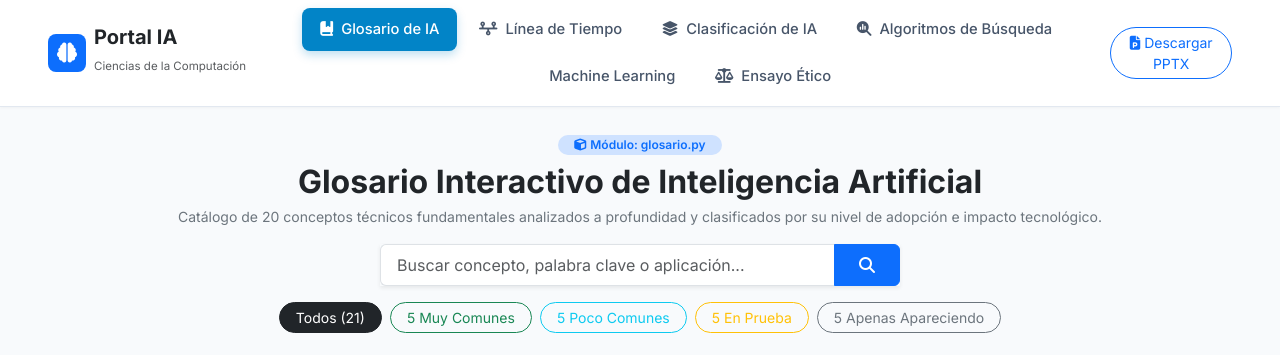
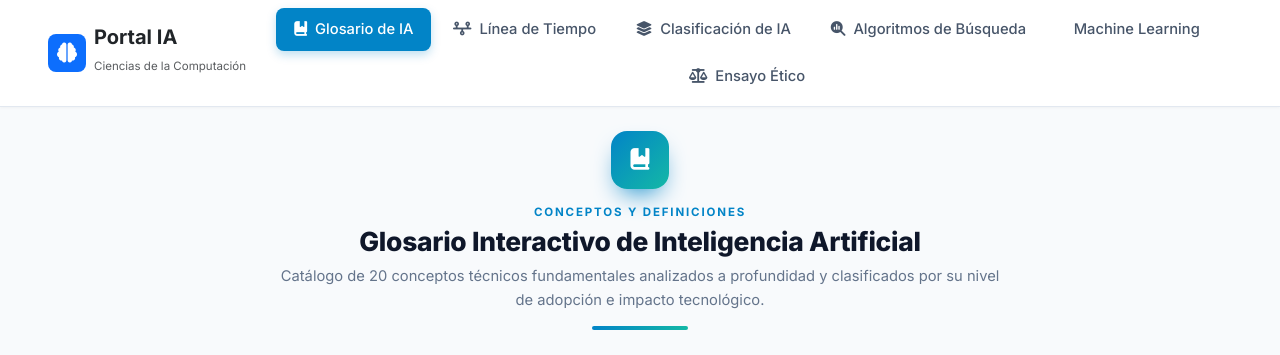
Before and after one commit to Cesar27-GIF/Web_py, a Flask app: page / in a window 1280 px wide. Shown: the top 355 px of the page. Run offline with Flask 3, Linux system fonts and the light colour scheme.

Commit message:
Redisenio de secciones: encabezados hero con degradados por seccion, fuera badges de modulo y boton PPTX, mejoras en tarjetas y linea de tiempo

```diff
--- a/templates/index.html
+++ b/templates/index.html
@@ -475,6 +475,85 @@
             body { background: #ffffff; }
             .navbar-custom, footer, .no-print { display: none !important; }
         }
+
+        /* ============================================================ */
+        /* ENCABEZADOS HERO DE SECCIÓN + mejoras visuales                 */
+        /* ============================================================ */
+        .section-hero {
+            text-align: center;
+            margin-bottom: 2.4rem;
+            position: relative;
+        }
+        .hero-icon {
+            width: 58px;
+            height: 58px;
+            margin: 0 auto 14px;
+            display: flex;
+            align-items: center;
+            justify-content: center;
+            color: #ffffff;
+            font-size: 1.35rem;
+            border-radius: 16px;
+            background: linear-gradient(135deg, var(--hero-a), var(--hero-b));
+            box-shadow: 0 12px 26px -10px var(--hero-a);
+        }
+        .hero-kicker {
+            display: block;
+            font-size: 0.72rem;
+            font-weight: 700;
+            letter-spacing: 0.16em;
+            text-transform: uppercase;
+            color: var(--hero-a);
+            margin-bottom: 4px;
+        }
+        .hero-title {
+            font-weight: 800;
+            color: var(--slate-900);
+            margin: 0 0 8px;
+            font-size: 1.65rem;
+            letter-spacing: -0.01em;
+        }
+        .hero-sub {
+            color: var(--slate-500);
+            font-size: 0.92rem;
+            max-width: 720px;
+            margin: 0 auto 14px;
+            line-height: 1.6;
+        }
+        .hero-line {
+            height: 4px;
+            width: 96px;
+            margin: 0 auto;
+            border-radius: 99px;
+            background: linear-gradient(90deg, var(--hero-a), var(--hero-b));
+        }
+        .hero-glosario   { --hero-a: #0284c7; --hero-b: #14b8a6; }
+        .hero-timeline   { --hero-a: #d97706; --hero-b: #e11d48; }
+        .hero-clasifica  { --hero-a: #7c3aed; --hero-b: #db2777; }
+        .hero-algoritmos { --hero-a: #0284c7; --hero-b: #7c3aed; }
+        .hero-ml         { --hero-a: #e11d48; --hero-b: #7c3aed; }
+
+        /* Círculos numerados con degradado (pipeline ML + criterios algoritmos) */
+        .step-circle {
+            background: linear-gradient(135deg, #0284c7, #7c3aed) !important;
+            box-shadow: 0 6px 14px -4px rgba(2, 132, 199, 0.45);
+        }
+
+        /* Línea de tiempo con degradado y fichas con vida propia */
+        .timeline-line { background: linear-gradient(180deg, #0284c7, #7c3aed, #14b8a6) !important; }
+        .timeline-card .badge.bg-primary {
+            background: linear-gradient(135deg, #d97706, #e11d48) !important;
+        }
+        .timeline-badge { transition: transform 0.2s ease; }
+        .timeline-item:hover .timeline-badge { transform: scale(1.12); }
+
+        /* Glosario: zoom de imagen al pasar el mouse + borde superior por nivel */
+        .card-term .card-img-top { transition: transform 0.35s ease; }
+        .card-term:hover .card-img-top { transform: scale(1.05); }
+        .nivel-top-comun { border-top: 3px solid #16a34a; }
+        .nivel-top-poco_comun { border-top: 3px solid #0284c7; }
+        .nivel-top-prueba { border-top: 3px solid #d97706; }
+        .nivel-top-emergente { border-top: 3px solid #7c3aed; }
 
         footer {
             background-color: #ffffff;
@@ -538,9 +617,6 @@
             </div>
 
             <div class="d-none d-md-flex align-items-center gap-2">
-                <a href="/static/Glosario_y_Evolucion_IA.pptx" download class="btn btn-sm btn-outline-primary rounded-pill px-3">
-                    <i class="fa-solid fa-file-powerpoint me-1"></i>Descargar PPTX
-                </a>
             </div>
         </div>
     </nav>
@@ -551,13 +627,15 @@
     <section id="sec-glosario" class="py-4 {% if seccion_activa != 'glosario' %}d-none{% endif %}">
         <div class="container">
             <div class="text-center mb-4">
-                <span class="badge bg-primary-subtle text-primary fw-semibold px-3 py-1 rounded-pill mb-2">
-                    <i class="fa-solid fa-cube me-1"></i>Módulo: glosario.py
-                </span>
-                <h2 class="fw-bold text-dark mb-1">Glosario Interactivo de Inteligencia Artificial</h2>
-                <p class="text-secondary small max-w-2xl mx-auto">
-                    Catálogo de 20 conceptos técnicos fundamentales analizados a profundidad y clasificados por su nivel de adopción e impacto tecnológico.
-                </p>
+                <div class="section-hero hero-glosario">
+                    <div class="hero-icon"><i class="fa-solid fa-book-bookmark"></i></div>
+                    <span class="hero-kicker">Conceptos y definiciones</span>
+                    <h2 class="hero-title">Glosario Interactivo de Inteligencia Artificial</h2>
+                    <p class="hero-sub">
+                        Catálogo de 20 conceptos técnicos fundamentales analizados a profundidad y clasificados por su nivel de adopción e impacto tecnológico.
+                    </p>
+                    <div class="hero-line"></div>
+                </div>
 
                 <!-- Buscador de Términos -->
                 <form action="/" method="GET" class="mx-auto my-3" style="max-width: 520px;">
@@ -600,7 +678,7 @@
             <div class="row g-4">
                 {% for item in terminos %}
                 <div class="col-md-6 col-lg-4">
-                    <div class="card card-term h-100 d-flex flex-column justify-content-between">
+                    <div class="card card-term h-100 d-flex flex-column justify-content-between nivel-top-{{ item.nivel_code }}">
                         <div>
                             <img src="{{ item.imagen }}" class="card-img-top" alt="{{ item.termino }}" loading="lazy" onerror="this.src='https://images.unsplash.com/photo-1677442136019-21780ecad995?w=500&auto=format&fit=crop'">
                             <div class="card-body p-3 pb-2">
@@ -640,14 +718,14 @@
     <!-- ======================================================================= -->
     <section id="sec-timeline" class="py-4 {% if seccion_activa != 'timeline' %}d-none{% endif %}">
         <div class="container">
-            <div class="text-center mb-5">
-                <span class="badge bg-primary-subtle text-primary fw-semibold px-3 py-1 rounded-pill mb-2">
-                    <i class="fa-solid fa-cube me-1"></i>Módulo: linea_tiempo.py
-                </span>
-                <h2 class="fw-bold text-dark mb-1">Evolución Histórica de la Inteligencia Artificial</h2>
-                <p class="text-secondary small max-w-2xl mx-auto">
+            <div class="section-hero hero-timeline">
+                <div class="hero-icon"><i class="fa-solid fa-timeline"></i></div>
+                <span class="hero-kicker">Historia y evolución</span>
+                <h2 class="hero-title">Evolución Histórica de la Inteligencia Artificial</h2>
+                <p class="hero-sub">
                     Recorrido cronológico a través de 10 hitos clave desde los pioneros de 1950 hasta los agentes autónomos de frontera en la actualidad.
                 </p>
+                <div class="hero-line"></div>
             </div>
 
             <div class="timeline-container position-relative">
@@ -701,21 +779,22 @@
     <!-- ======================================================================= -->
     <section id="sec-clasificacion" class="py-4 {% if seccion_activa != 'clasificacion' %}d-none{% endif %}">
         <div class="container">
-            <div class="text-center mb-5">
-                <span class="badge bg-primary-subtle text-primary fw-semibold px-3 py-1 rounded-pill mb-2">
-                    <i class="fa-solid fa-cube me-1"></i>Módulo: clasificacion.py
-                </span>
-                <h2 class="fw-bold text-dark mb-1">Clasificación Estructural de la Inteligencia Artificial</h2>
-                <p class="text-secondary small max-w-2xl mx-auto">
+            <div class="section-hero hero-clasifica">
+                <div class="hero-icon"><i class="fa-solid fa-layer-group"></i></div>
+                <span class="hero-kicker">Taxonomía y niveles funcionales</span>
+                <h2 class="hero-title">Clasificación Estructural de la Inteligencia Artificial</h2>
+                <p class="hero-sub">
                     Niveles fundamentales de capacidad cognitiva y alcance operativo: IA Débil, IA Fuerte (AGI) y Superinteligencia Artificial (ASI).
                 </p>
+                <div class="hero-line"></div>
             </div>
 
             <!-- Las 3 Categorías Clásicas -->
             <div class="row g-4 mb-5">
                 {% for item in clasificacion %}
                 <div class="col-lg-4">
-                    <div class="clasif-card h-100 d-flex flex-column justify-content-between">
+                    {% set color_top = {'success': '#16a34a', 'warning': '#d97706', 'danger': '#dc2626'}[item.badge_color] %}
+                    <div class="clasif-card h-100 d-flex flex-column justify-content-between" style="border-top: 4px solid {{ color_top }};">
                         <div>
                             <img src="{{ item.imagen_gdrive }}" class="clasif-img" alt="{{ item.tipo }}" onerror="this.src='https://images.unsplash.com/photo-1677442136019-21780ecad995?w=500&auto=format&fit=crop'">
                             <div class="p-4">
@@ -795,14 +874,16 @@
         <div class="container">
             <!-- Encabezado del módulo -->
             <div class="text-center mb-4">
-                <span class="badge bg-primary-subtle text-primary fw-semibold px-3 py-1 rounded-pill mb-2">
-                    <i class="fa-solid fa-cube me-1"></i>Módulo: algoritmo.py
-                </span>
-                <h2 class="fw-bold text-dark mb-1">Algoritmos de Búsqueda en Inteligencia Artificial</h2>
-                <p class="text-secondary small max-w-2xl mx-auto" style="max-width: 760px;">
-                    Investigación completa: qué es un algoritmo de búsqueda, sus elementos, un ejemplo paso a paso,
-                    su clasificación por criterios y una infografía visual con historia, tabla comparativa y aplicaciones reales.
-                </p>
+                <div class="section-hero hero-algoritmos">
+                    <div class="hero-icon"><i class="fa-solid fa-magnifying-glass-chart"></i></div>
+                    <span class="hero-kicker">Investigación de algoritmos de búsqueda</span>
+                    <h2 class="hero-title">Algoritmos de Búsqueda en Inteligencia Artificial</h2>
+                    <p class="hero-sub" style="max-width: 760px;">
+                        Investigación completa: qué es un algoritmo de búsqueda, sus elementos, un ejemplo paso a paso,
+                        su clasificación por criterios y una infografía visual con historia, tabla comparativa y aplicaciones reales.
+                    </p>
+                    <div class="hero-line"></div>
+                </div>
 
                 <!-- Índice de incisos (a) - (e) -->
                 <div class="d-flex flex-wrap justify-content-center gap-2 mt-3">
@@ -1173,14 +1254,14 @@
     <section id="sec-ml" class="py-4 {% if seccion_activa != 'ml' %}d-none{% endif %}">
         <div class="container">
             <!-- Encabezado -->
-            <div class="text-center mb-5">
-                <span class="badge bg-primary-subtle text-primary fw-semibold px-3 py-1 rounded-pill mb-2">
-                    <i class="fa-solid fa-cube me-1"></i>Módulo: machine_learning.py
-                </span>
-                <h2 class="fw-bold text-dark mb-1">Machine Learning: Conceptos y Demostrador Práctico</h2>
-                <p class="text-secondary small max-w-2xl mx-auto">
+            <div class="section-hero hero-ml">
+                <div class="hero-icon"><i class="fa-solid fa-brain-circuit"></i></div>
+                <span class="hero-kicker">Teoría y demostrador en vivo</span>
+                <h2 class="hero-title">Machine Learning: Conceptos y Demostrador Práctico</h2>
+                <p class="hero-sub">
                     Aprende los fundamentos teóricos y prueba un modelo interactivo de Machine Learning en vivo implementado en Python.
                 </p>
+                <div class="hero-line"></div>
             </div>
 
             <!-- Definición formal -->
```
